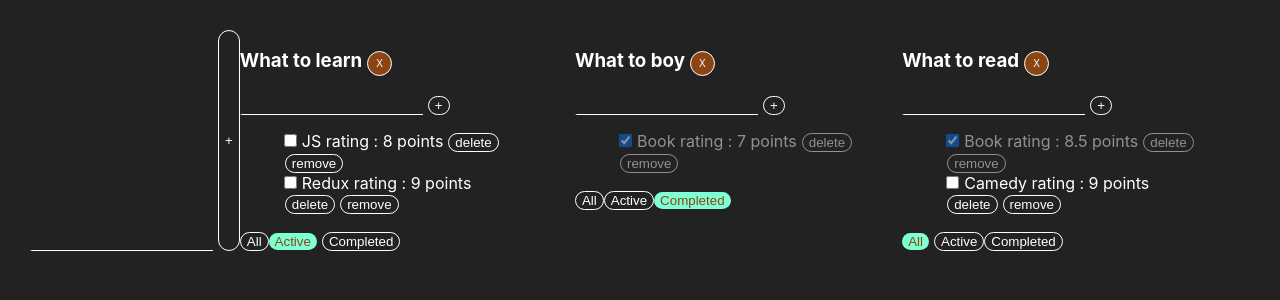
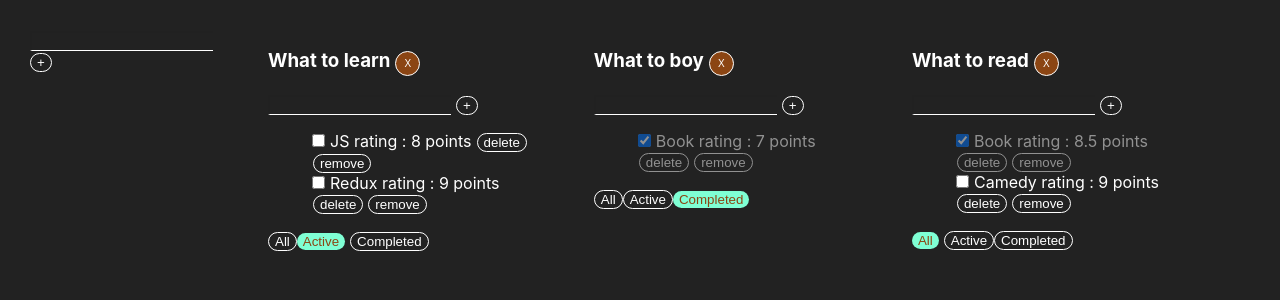
Before and after one commit to IvanSlivenko/todo-list-from-it-camasutra, a React (Create React App) app in the folder it-incubator-todolist-ts/: page / in a window 1280 px wide. Shown: the top 300 px of the page. Built offline with nearby package versions, Linux system fonts and the light colour scheme.

Commit message:
03-02-2025-21-04

```diff
--- a/it-incubator-todolist-ts/src/App.tsx
+++ b/it-incubator-todolist-ts/src/App.tsx
@@ -2,6 +2,7 @@ import React, {useState} from 'react';
 import './App.css';
 import {TaskType, Todolist} from "./Components/Todolist.tsx";
 import {v1} from "uuid";
+import {AddItemForm} from "./Components/AddItemForm";
 
 export type FilterValuesType = "all" | "complited" | "active"
 export type TodoListType = {
@@ -125,8 +126,10 @@ function App() {
     // tasksObj[totolistId1]
     return (
         <div className="App App-header">
-            <input/>
-                <button>+</button>
+            {/*<input/>*/}
+            {/*    <button>+</button>*/}
+            <AddItemForm id={"www"} addTask={()=>{
+                console.log()}}/>
             {
                 todolists.map((tl) => {
 
--- /dev/null
+++ b/it-incubator-todolist-ts/src/Components/AddItemForm.tsx
@@ -0,0 +1,51 @@
+import React, {ChangeEvent, KeyboardEvent, useState} from "react";
+
+type AddItemFormPropsType = {
+    id: string
+    addTask: (title: string, todolistId: string) => void
+
+}
+
+export function AddItemForm(props: AddItemFormPropsType) {
+    const [newTaskTitle, setNewTaskTitle] = useState("")
+    const [error, setError] = useState<string | null>(null)
+
+    const onNewTitleChangeHandler = (e: ChangeEvent<HTMLInputElement>) => {
+        setNewTaskTitle(e.currentTarget.value)
+    }
+
+    const addTask = () => {
+        if (newTaskTitle.trim() === "херня") {
+            console.log("Ви написали слово - Херня -")
+            return
+        }
+
+        if (newTaskTitle.trim() !== "") {
+            props.addTask(newTaskTitle, props.id);
+            setNewTaskTitle("");
+            setError(null)
+        } else {
+            setError("Title is required")
+        }
+    }
+
+    const onKeyDownHandler = (e: KeyboardEvent<HTMLInputElement>) => {
+        setError(null)
+        if (e.ctrlKey && e.key === "Enter" && newTaskTitle.trim() !== "") {
+            props.addTask(newTaskTitle, props.id);
+            setNewTaskTitle("");
+        }
+    };
+
+
+    return <div>
+        <input
+            value={newTaskTitle}
+            onChange={onNewTitleChangeHandler}
+            onKeyDown={onKeyDownHandler}
+            className={error ? "error" : ""}
+        />
+        <button onClick={addTask}>+</button>
+        {error && <div className="error-message">{error}</div>}
+    </div>
+}
--- a/it-incubator-todolist-ts/src/Components/Todolist.tsx.tsx
+++ b/it-incubator-todolist-ts/src/Components/Todolist.tsx.tsx
@@ -1,5 +1,6 @@
-import React, {ChangeEvent, useState, KeyboardEvent, ChangeEventHandler} from "react";
+import React, {ChangeEvent} from "react";
 import {FilterValuesType} from "../App";
+import {AddItemForm} from "./AddItemForm";
 
 export type TaskType = {
     id: string,
@@ -25,35 +26,35 @@ type PropsType = {
 
 export function Todolist(props: PropsType) {
 
-    const [newTaskTitle, setNewTaskTitle] = useState("")
-    const [error, setError] = useState<string | null>(null)
+    // const [newTaskTitle, setNewTaskTitle] = useState("")
+    // const [error, setError] = useState<string | null>(null)
 
-    const onNewTitleChangeHandler = (e: ChangeEvent<HTMLInputElement>) => {
-        setNewTaskTitle(e.currentTarget.value)
-    }
+    // const onNewTitleChangeHandler = (e: ChangeEvent<HTMLInputElement>) => {
+    //     setNewTaskTitle(e.currentTarget.value)
+    // }
 
-    const onKeyDownHandler = (e: KeyboardEvent<HTMLInputElement>) => {
-        setError(null)
-        if (e.ctrlKey && e.key === "Enter" && newTaskTitle.trim() !== "") {
-            props.addTask(newTaskTitle,props.id);
-            setNewTaskTitle("");
-        }
-    };
+    // const onKeyDownHandler = (e: KeyboardEvent<HTMLInputElement>) => {
+    //     setError(null)
+    //     if (e.ctrlKey && e.key === "Enter" && newTaskTitle.trim() !== "") {
+    //         props.addTask(newTaskTitle,props.id);
+    //         setNewTaskTitle("");
+    //     }
+    // };
 
-    const addTask = () => {
-        if (newTaskTitle.trim() === "херня") {
-            console.log("Ви написали слово - Херня -")
-            return
-        }
-
-        if (newTaskTitle.trim() !== "") {
-            props.addTask(newTaskTitle, props.id);
-            setNewTaskTitle("");
-            setError(null)
-        } else {
-            setError("Title is required")
-        }
-    }
+    // const addTask = () => {
+    //     if (newTaskTitle.trim() === "херня") {
+    //         console.log("Ви написали слово - Херня -")
+    //         return
+    //     }
+    //
+    //     if (newTaskTitle.trim() !== "") {
+    //         props.addTask(newTaskTitle, props.id);
+    //         setNewTaskTitle("");
+    //         setError(null)
+    //     } else {
+    //         setError("Title is required")
+    //     }
+    // }
 
     const onAllClickHandler = () => {
         props.changeFilter("all", props.id)
@@ -77,18 +78,8 @@ export function Todolist(props: PropsType) {
                     className={'delete-todolist'}
                     onClick={removeTodolist}
 
-                >X</button></h3>
-
-            {/*<div>*/}
-            {/*    <input*/}
-            {/*        value={newTaskTitle}*/}
-            {/*        onChange={onNewTitleChangeHandler}*/}
-            {/*        onKeyDown={onKeyDownHandler}*/}
-            {/*        className={error ? "error" : ""}*/}
-            {/*    />*/}
-            {/*    <button onClick={addTask}>+</button>*/}
-            {/*    {error && <div className="error-message">{error}</div>}*/}
-            {/*</div>*/}
+                >X</button>
+            </h3>
             <AddItemForm id={props.id} addTask={props.addTask}/>
             <ul>
 
@@ -153,51 +144,3 @@ export function Todolist(props: PropsType) {
         </div>
     )
 }
-type AddItemFormPropsType = {
-    id: string
-    addTask: (title: string, todolistId: string) => void
-
-}
-function AddItemForm(props:AddItemFormPropsType) {
-    const [newTaskTitle, setNewTaskTitle] = useState("")
-    const [error, setError] = useState<string | null>(null)
-
-    const onNewTitleChangeHandler = (e: ChangeEvent<HTMLInputElement>) => {
-        setNewTaskTitle(e.currentTarget.value)
-    }
-
-    const addTask = () => {
-        if (newTaskTitle.trim() === "херня") {
-            console.log("Ви написали слово - Херня -")
-            return
-        }
-
-        if (newTaskTitle.trim() !== "") {
-            props.addTask(newTaskTitle, props.id);
-            setNewTaskTitle("");
-            setError(null)
-        } else {
-            setError("Title is required")
-        }
-    }
-
-    const onKeyDownHandler = (e: KeyboardEvent<HTMLInputElement>) => {
-        setError(null)
-        if (e.ctrlKey && e.key === "Enter" && newTaskTitle.trim() !== "") {
-            props.addTask(newTaskTitle,props.id);
-            setNewTaskTitle("");
-        }
-    };
-
-
-    return <div>
-        <input
-            value={newTaskTitle}
-            onChange={onNewTitleChangeHandler}
-            onKeyDown={onKeyDownHandler}
-            className={error ? "error" : ""}
-        />
-        <button onClick={addTask}>+</button>
-        {error && <div className="error-message">{error}</div>}
-    </div>
-}
```
Also changed, not shown: 1 other file (tests, documents, lock files or other folders).
